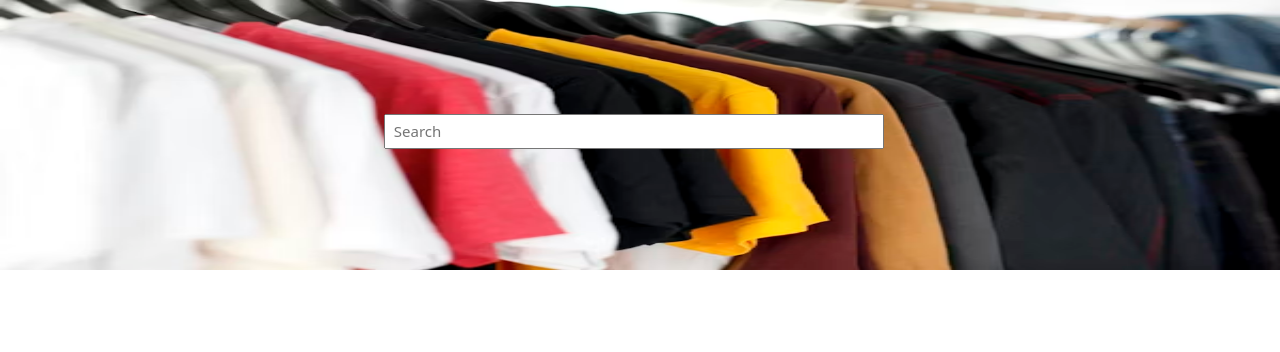
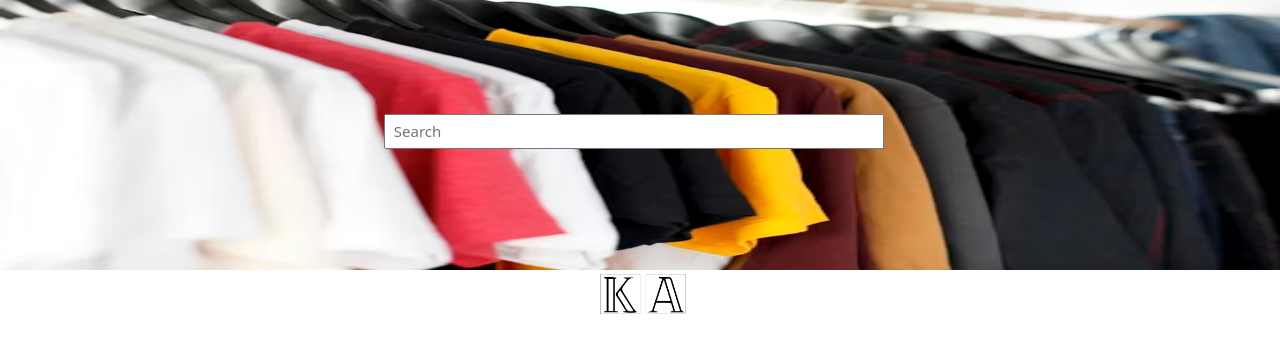
Before and after one commit to Adiii18/K.A, a plain HTML site: page index.html in a window 1280 px wide. Drawn offline with Linux system fonts and the light colour scheme.

Commit message:
added logo

```diff
--- a/index.html
+++ b/index.html
@@ -5,6 +5,7 @@
     <meta name="viewport" content="width=device-width, initial-scale=1.0" />
     <title>Find Your Fashion - K.A</title>
     <link rel="stylesheet" href="style.css" />
+    <link rel="icon" href="logo/logo of KA.jpg">
   </head>
   <body>
     <header>
@@ -20,5 +21,9 @@
         </form>
       </div>
     </header>
+
+
+      <img class="logo-pic" src="logo/logo of KA.jpg" alt="logo">
+
   </body>
 </html>
--- a/style.css
+++ b/style.css
@@ -24,9 +24,17 @@
     top: 5%;
     left: 30%;
     margin-top:100px ;
+
 }
 
 #search{
     width: 500px;
     height: 35px;
 }
+.logo-pic{
+    height: 40px;
+    width: 44x;
+    position: absolute;
+    left: 600px;
+
+}
```
Also changed, not shown: logo/KA.png (deleted), logo/logo of KA.jpg (added).
